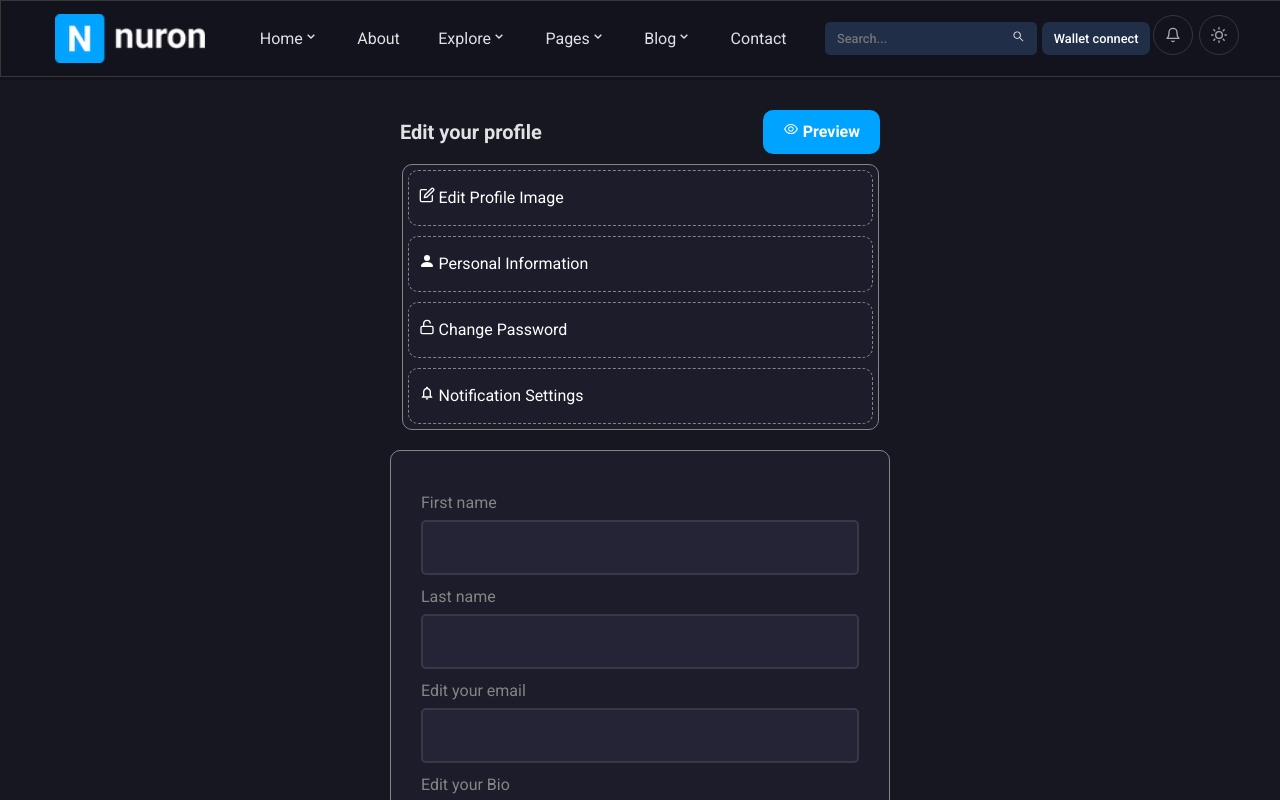
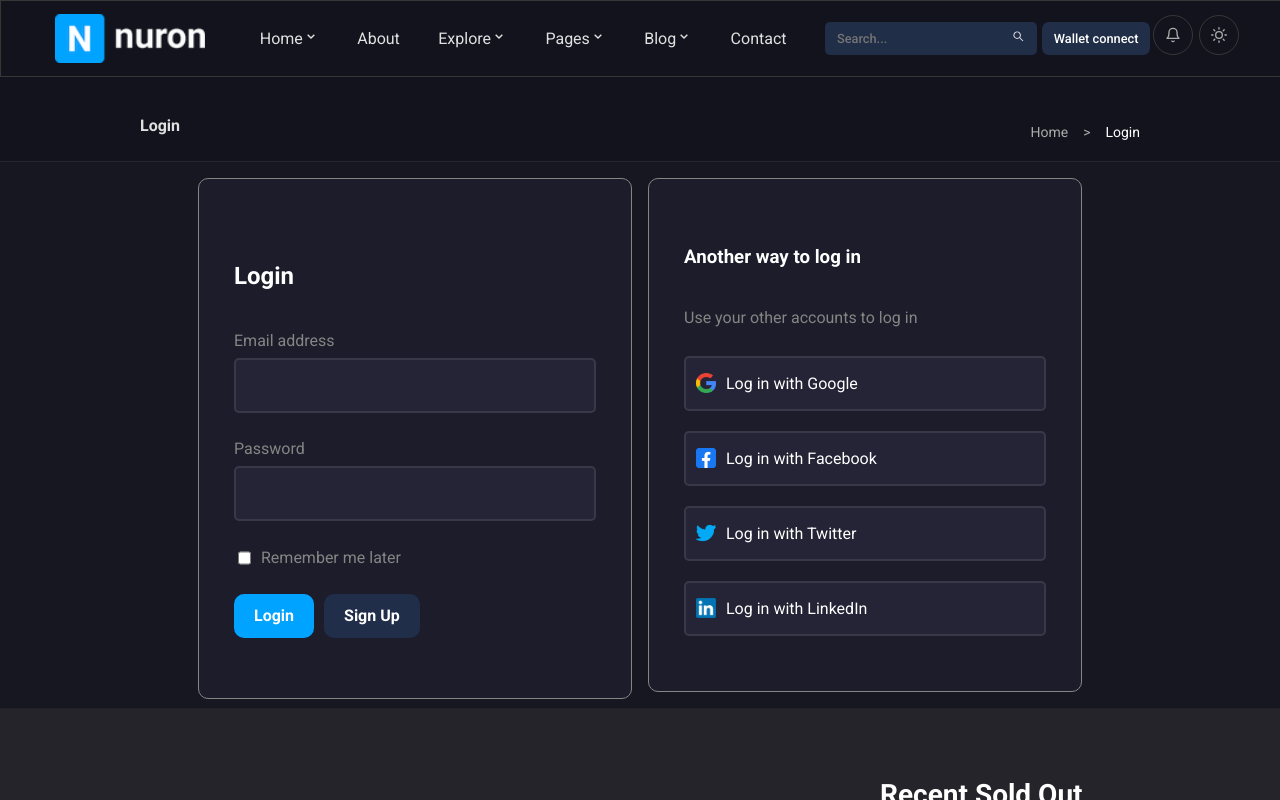
Before and after one commit to TatianaIng96/nft-marketplace-frontend, a React (Vite) app: page /login in a window 1280 px wide. Shown: the top 800 px of the page. Built offline with nearby package versions, Linux system fonts and the light colour scheme.

Commit message:
feat: integracion de paginas

```diff
--- a/package.json
+++ b/package.json
@@ -15,6 +15,7 @@
     "react": "^18.2.0",
     "react-dom": "^18.2.0",
     "react-icons": "^4.10.1",
+    "react-router-dom": "^6.14.2",
     "sass": "^1.63.6"
   },
   "devDependencies": {
--- a/src/Components/Inner/Inner.scss
+++ b/src/Components/Inner/Inner.scss
@@ -6,6 +6,7 @@
   $medium-color-blue: #212E48;
   $dark-color-blue: #242435;
   position: relative;
+  background: #13131d;
   .inner{
     border-bottom: 1px solid #ffffff14;
     padding: 130px;
--- a/src/Components/Inner/index.jsx
+++ b/src/Components/Inner/index.jsx
@@ -1,12 +1,13 @@
 import './Inner.scss';
 
-const Inner = () => (
+const Inner = ({ page }) => {
+  return (
     <div className="inner-secction">
       <div className="inner">
         <div className="container">
           <div className="row align-items-center">
             <div className="column">
-            <h5 className="text-explore">Explore Filter</h5>
+              <h5 className="text-explore">{page}</h5>
             </div>
             <div className="column">
               <ul className="list">
@@ -14,7 +15,7 @@ const Inner = () => (
                 <li className="separator">
                   {' > '}
                 </li>
-              <li className="exp">Explore With Filter</li>
+                <li className="exp">{page}</li>
               </ul>
             </div>
           </div>
@@ -22,4 +23,5 @@ const Inner = () => (
       </div>
     </div>
   );
+};
 export default Inner;
--- /dev/null
+++ b/src/Layout/Root.jsx
@@ -0,0 +1,19 @@
+// eslint-disable-next-line import/no-extraneous-dependencies
+import { Outlet } from 'react-router-dom';
+import './Layout.scss';
+import Header from '../Components/Header';
+import FooterComponent from '../Components/Footer';
+
+const Root = () => {
+  return (
+    <>
+      <Header />
+      <main>
+        <Outlet />
+      </main>
+      <FooterComponent />
+    </>
+  );
+};
+
+export default Root;
--- a/src/main.jsx
+++ b/src/main.jsx
@@ -1,10 +1,12 @@
+// eslint-disable-next-line import/no-extraneous-dependencies
+import { RouterProvider } from 'react-router-dom';
 import React from 'react';
 import ReactDOM from 'react-dom/client';
-import App from './App.jsx';
 import './index.css';
+import router from './router';
 
 ReactDOM.createRoot(document.getElementById('root')).render(
   <React.StrictMode>
-    <App />
+    <RouterProvider router={router} />
   </React.StrictMode>,
 );
--- a/src/pages/Exsplore/index.jsx
+++ b/src/pages/Exsplore/index.jsx
@@ -13,7 +13,7 @@ const Explore = () => {
 
   return (
     <div className="explore-secction">
-      <Inner />
+      <Inner page="Explore Filter" />
       <Filter handleFilter={handleFilter} />
       <CardExplore />
     </div>
--- a/src/pages/LogInForm/index.jsx
+++ b/src/pages/LogInForm/index.jsx
@@ -1,17 +1,13 @@
 /* eslint-disable react/jsx-one-expression-per-line */
+import Inner from '../../Components/Inner';
 import './LogInForm.scss';
 import { AiOutlineRight } from 'react-icons/ai';
 
 const LogInForm = () => {
   return (
     <div className="logInFormContainer">
+      <Inner page = "Login"/>
       <div className="pageContainer">
-        <section className="menuSection">
-          <div className="navigationMenu">
-            <p>Nuron Login</p>
-            <p><span>Home</span> <span><AiOutlineRight /></span> <span>Nuron Login</span></p>
-          </div>
-        </section>
         <div className="allLoginsContainer">
           <section className="formSection">
             <form action="">
--- /dev/null
+++ b/src/router/index.jsx
@@ -0,0 +1,45 @@
+// eslint-disable-next-line import/no-extraneous-dependencies
+import { createBrowserRouter } from 'react-router-dom';
+import Root from '../Layout/Root';
+import Home from '../pages/Home';
+import SignUpForm from '../pages/SignUpForm';
+import LogInForm from '../pages/LogInForm';
+import CreateNFTForm from '../pages/CreateNFTForm';
+import Profile from '../pages/Profile';
+import Explore from '../pages/Exsplore';
+
+const router = createBrowserRouter([
+  {
+    path: '/',
+    element: <Root />,
+    // errorElement: <NotFound />,
+    children: [
+      {
+        path: '/',
+        element: <Home />,
+      },
+      {
+        path: '/sign-up',
+        element: <SignUpForm />,
+      },
+      {
+        path: '/login',
+        element: <LogInForm />,
+      },
+      {
+        path: '/create-nft',
+        element: <CreateNFTForm />,
+      },
+      {
+        path: '/profile',
+        element: <Profile />,
+      },
+      {
+        path: '/explore',
+        element: <Explore />,
+      },
+    ],
+  },
+]);
+
+export default router;
```
Also changed, not shown: src/Components/Layout/index.jsx (deleted, +0 -19 lines), src/Layout/Layout.scss (renamed from src/Components/Layout/Layout.scss), 1 other file (tests, documents, lock files or other folders). Lines whose indentation alone changed are shown as unchanged.
